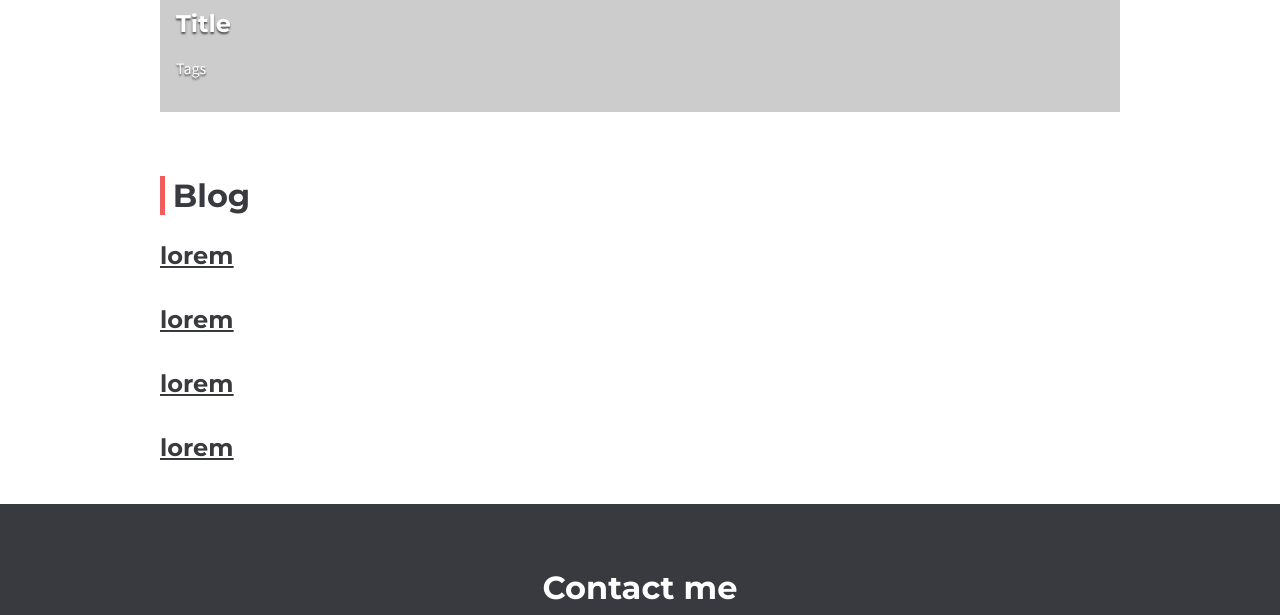
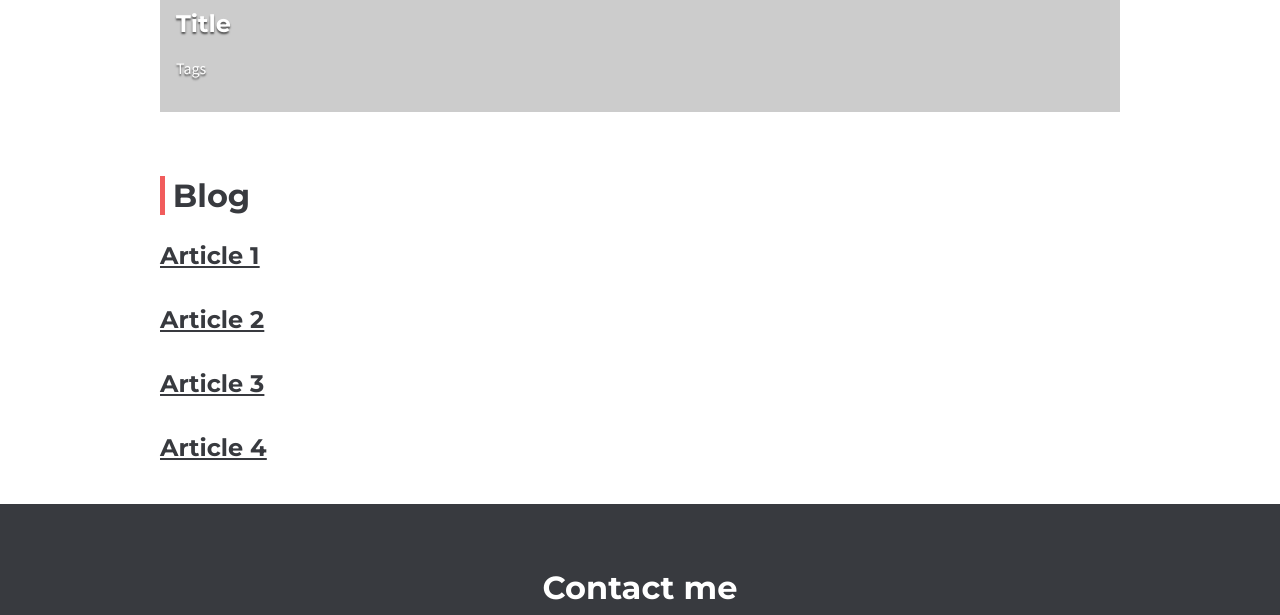
Before and after one commit to henryv0/henryv0-old, a plain HTML site: page index.html in a window 1280 px wide. Shown: the part 1492-2107 px from the top of the page. Drawn offline with Linux system fonts and the light colour scheme; placeholder pictures from the web are drawn by us.

```diff
--- a/index.html
+++ b/index.html
@@ -67,10 +67,10 @@
     <div class="row">
       <div class="blog blog__container">
         <h2 class="title-flex">Blog</h2>
-        <h3 class="blog__article-title"><a class="blog__article-link" href="">lorem</a></h3>
-        <h3 class="blog__article-title"><a class="blog__article-link" href="">lorem</a></h3>
-        <h3 class="blog__article-title"><a class="blog__article-link" href="">lorem</a></h3>
-        <h3 class="blog__article-title"><a class="blog__article-link" href="">lorem</a></h3>
+        <h3 class="blog__article-title"><a class="blog__article-link" href="">Article 1</a></h3>
+        <h3 class="blog__article-title"><a class="blog__article-link" href="">Article 2</a></h3>
+        <h3 class="blog__article-title"><a class="blog__article-link" href="">Article 3</a></h3>
+        <h3 class="blog__article-title"><a class="blog__article-link" href="">Article 4</a></h3>
       </div>
     </div>
   </section>
```
Also changed, not shown: 1 other file.
